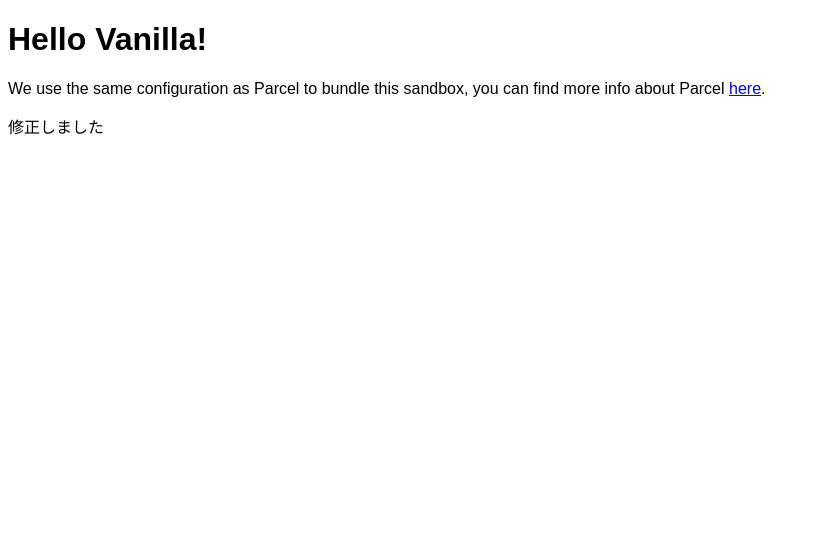
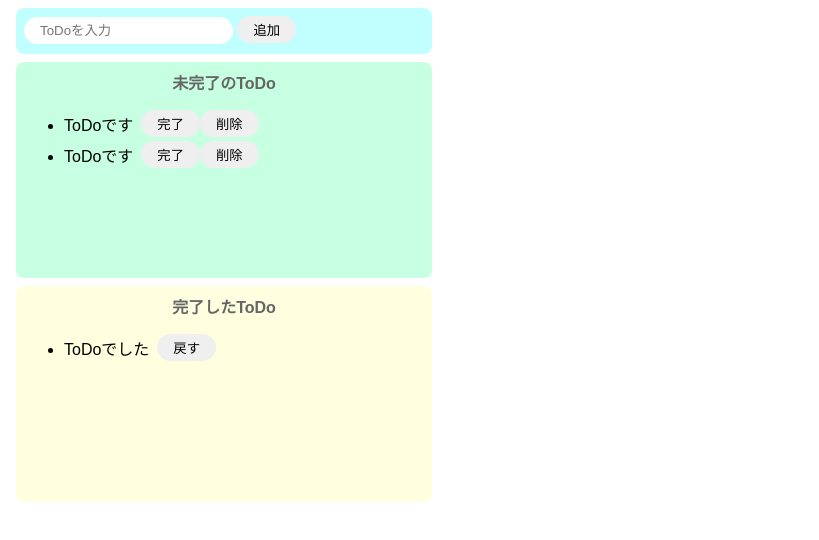
Before and after one commit to kai-kaburaki/codesandbox-test, a website built with Parcel: page index.html in a window 1280 px wide. Shown: the whole page, without its empty margins (0-819 px from the left). Built offline with nearby package versions, Linux system fonts and the light colour scheme.

Commit message:
作成途中

```diff
--- a/index.html
+++ b/index.html
@@ -1,13 +1,41 @@
 <!DOCTYPE html>
 <html>
   <head>
-    <title>Parcel Sandbox</title>
+    <title>Todo</title>
     <meta charset="UTF-8" />
   </head>
 
   <body>
+    <div class="input-area">
+      <input id="add-text" placeholder="ToDoを入力" />
+      <button id="add-button">追加</button>
+    </div>
+    <div class="incomplete-aera">
+      <p class="title">未完了のToDo</p>
+      <ul id="incomplete-list">
+        <div class="list-row">
+          <li>ToDoです</li>
+          <button>完了</button>
+          <button>削除</button>
+        </div>
+        <div class="list-row">
+          <li>ToDoです</li>
+          <button>完了</button>
+          <button>削除</button>
+        </div>
+      </ul>
+    </div>
+    <div class="complete-area">
+      <p class="title">完了したToDo</p>
+      <ul id="complete-list">
+        <div class="list-row">
+          <li>ToDoでした</li>
+          <button>戻す</button>
+        </div>
+      </ul>
+    </div>
+
     <div id="app"></div>
-    <p>修正しました</p>
 
     <script src="src/index.js"></script>
   </body>
--- a/src/index.js
+++ b/src/index.js
@@ -1,10 +1,62 @@
 import "./styles.css";
 
-document.getElementById("app").innerHTML = `
-<h1>Hello Vanilla!</h1>
-<div>
-  We use the same configuration as Parcel to bundle this sandbox, you can find more
-  info about Parcel
-  <a href="https://parceljs.org" target="_blank" rel="noopener noreferrer">here</a>.
-</div>
-`;
+const onClickAdd = () => {
+  // テキストボックスの値を取得し、初期化する
+  const inputText = document.getElementById("add-text").value;
+  document.getElementById("add-text").value = "";
+
+  // div生成
+  const div = document.createElement("div");
+  div.className = "list-row";
+  // liタグ
+  const li = document.createElement("li");
+  li.innerText = inputText;
+
+  // 未完了リストに追加
+  document.getElementById("incomplete-list").appendChild(div);
+  // 完了ボタン生成
+  const completeButton = document.createElement("button");
+  completeButton.innerText = "完了";
+  completeButton.addEventListener("click", () => {
+    // 削除
+    deleteFromIncompleteList(completeButton.parentNode);
+
+    // 完了ボタンを完了リストに移動。
+    const addTarget = completeButton.parentNode; // ToDo内容のテキストを取得
+    const text = addTarget.firstElementChild.innerText;
+    // div以下を取得
+    addTarget.textContent = null;
+
+    // liタグ生成
+    const li = document.createElement("li");
+    li.innerText = text;
+    // buttonタグ生成
+    const backButton = document.createElement("button");
+    backButton.innerText = "戻す";
+    // divタグの子要素に各要素を設定
+    addTarget.appendChild(li);
+    addTarget.appendChild(backButton);
+    // 完了リストに追加
+    document.getElementById("complete-list").appendChild(addTarget);
+  });
+
+  // 削除ボタン生成
+  const deleteButton = document.createElement("button");
+  deleteButton.innerText = "削除";
+  deleteButton.addEventListener("click", () => {
+    // 押された削除ボタンの親タグを未完了リストから削除
+    deleteFromIncompleteList(deleteButton.parentNode);
+  });
+  // divタグの子要素に各要素を設定
+  div.appendChild(li);
+  div.appendChild(completeButton);
+  div.appendChild(deleteButton);
+};
+// 未完了リストから指定の要素を削除
+const deleteFromIncompleteList = (target) => {
+  document.getElementById("incomplete-list").removeChild(target);
+};
+
+document
+  .getElementById("add-button")
+  .addEventListener("click", () => onClickAdd());
--- a/src/styles.css
+++ b/src/styles.css
@@ -1,3 +1,58 @@
 body {
   font-family: sans-serif;
 }
+input {
+  border-radius: 16px;
+  border: none;
+  padding: 6px 16px;
+  outline: none;
+}
+button {
+  border-radius: 16px;
+  border: none;
+  padding: 4px 16px;
+}
+button:hover {
+  background-color: #ff7fff;
+  color: #fff;
+  cursor: pointer;
+}
+li {
+  margin-right: 8px;
+}
+
+.input-area {
+  background-color: #c1ffff;
+  width: 400px;
+  height: 30px;
+  padding: 8px;
+  margin: 8px;
+  border-radius: 8px;
+}
+.incomplete-aera {
+  background-color: #c6ffe2;
+  width: 400px;
+  min-height: 200px;
+  padding: 8px;
+  margin: 8px;
+  border-radius: 8px;
+}
+.complete-area {
+  background-color: #ffffe0;
+  width: 400px;
+  min-height: 200px;
+  padding: 8px;
+  margin: 8px;
+  border-radius: 8px;
+}
+.title {
+  text-align: center;
+  margin-top: 0;
+  font-weight: bold;
+  color: #666;
+}
+.list-row {
+  display: flex;
+  align-items: center;
+  padding-bottom: 4px;
+}
```
